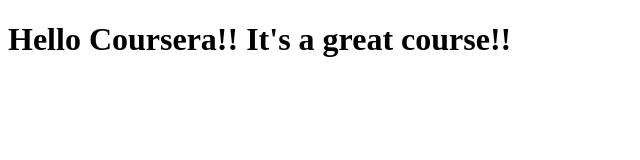
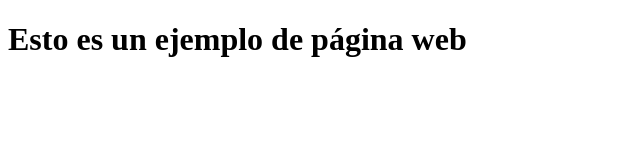
Before and after one commit to MikiSoft/coursera-test, a plain HTML site: page site/index.html in a window 1280 px wide. Shown: the whole page, without its empty margins (0-640 px from the left). Drawn offline with Linux system fonts and the light colour scheme.

Commit message:
Update index.html

```diff
--- a/site/index.html
+++ b/site/index.html
@@ -6,6 +6,6 @@
     <title>Documento test</title>
 </head>
 <body>
-    <h1>Hello Coursera!! It's a great course!!</h1>
+    <h1>Esto es un ejemplo de página web</h1>
 </body>
 </html>
```
